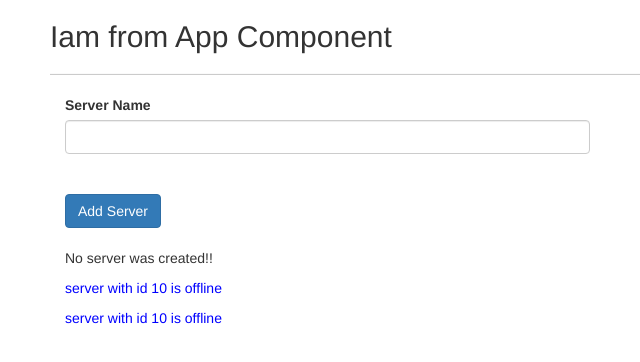
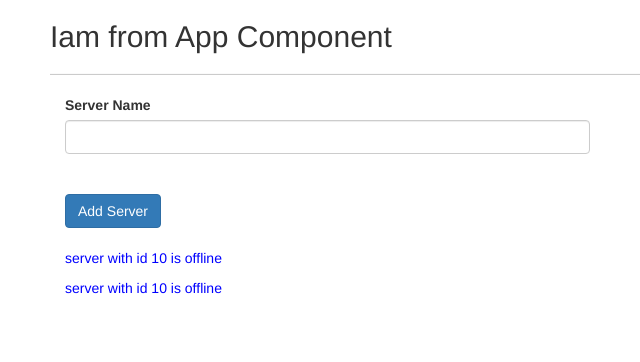
Before and after one commit to VarunPoloju/Angular, an Angular app: page / in a window 1280 px wide. Shown: the top 362 px of the page, without its empty margins (35-675 px from the left). Built offline with nearby package versions, Linux system fonts and the light colour scheme.

Commit message:
NgIf- Structural Directive

```diff
--- a/src/app/components/servers/servers.component.html
+++ b/src/app/components/servers/servers.component.html
@@ -7,7 +7,7 @@
 <br><br>
 <button [disabled]="!allowNewServer" (click)="onCreateServer()" class="btn btn-primary">Add Server</button>
 <br><br>
-
-<p>{{serverCreationStatus}}</p>
+<p *ngIf="serverCreated">server was created and server name is {{serverName}}</p>
+<!-- <p>{{serverCreationStatus}}</p> -->
 <app-server></app-server>
 <app-server></app-server>
--- a/src/app/components/servers/servers.component.ts
+++ b/src/app/components/servers/servers.component.ts
@@ -7,8 +7,9 @@
 })
 export class ServersComponent implements OnInit {
   allowNewServer = false;
-  serverCreationStatus = 'No server was created!!';
+  serverCreationStatus = ' ';
   serverName = ' ';
+  serverCreated: boolean = false
   constructor() {
     setTimeout(() => {
       this.allowNewServer = true
@@ -19,11 +20,12 @@
   }
 
   onCreateServer() {
+    this.serverCreated = true;
     this.serverCreationStatus = `Server was created and name is ${this.serverName}`
   }
 
   onUpdateServer(event: any) {
     // console.log(event);
-this.serverName = event.target.value;
+    this.serverName = event.target.value;
   }
 }
```
